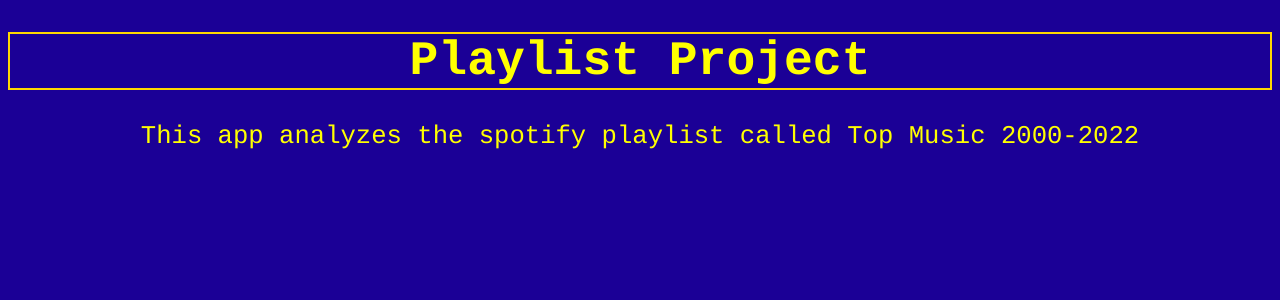
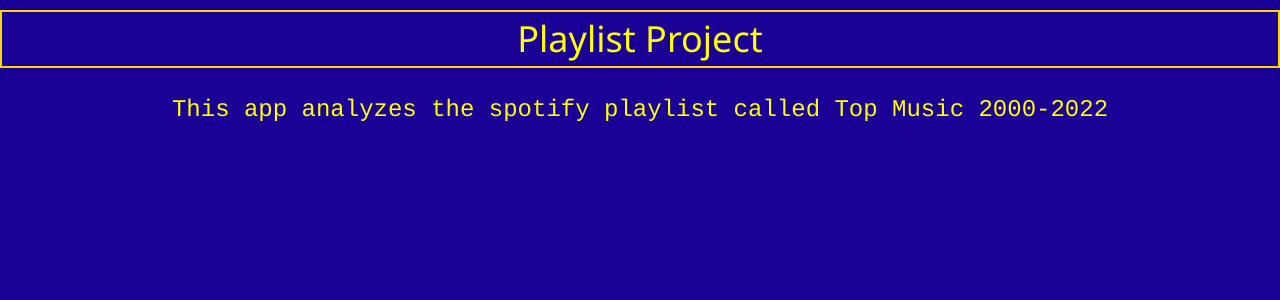
Before and after one commit to hannahb9011/spotify_project, a Flask app: page / in a window 1280 px wide. Shown: the top 300 px of the page. Run offline with Flask 2, Linux system fonts and the light colour scheme; parts of the project's set-up code (start-up, migrations or seed data) failed here and were passed over.

Commit message:
Update index.html

```diff
--- a/templates/index.html
+++ b/templates/index.html
@@ -19,7 +19,10 @@
 <head>
   <title>Datastore and Firebase Auth Example</title>
   <script src="{{ url_for('static', filename='script.js') }}"></script>
+  <meta name="viewport" content="width=device-width, initial-scale=1">
   <link type="text/css" rel="stylesheet" href="{{ url_for('static', filename='style.css') }}">
+  <link rel="stylesheet" href="https://www.w3schools.com/w3css/4/w3.css">
+
 </head>
 <body>
 
@@ -27,11 +30,12 @@
     <p class="para1">This app analyzes the spotify playlist called Top Music 2000-2022</p>
 
     {% for x in var %}
+       <div class="w3-container w3-blue">
        <p class="para2">
        {% for i in x %}
           <p class="para2"> {{ i }} </p>
        {% endfor %}
-       </p><br>
+       </p></div><br>
      {% endfor %}
 </body>
 </html>
```
